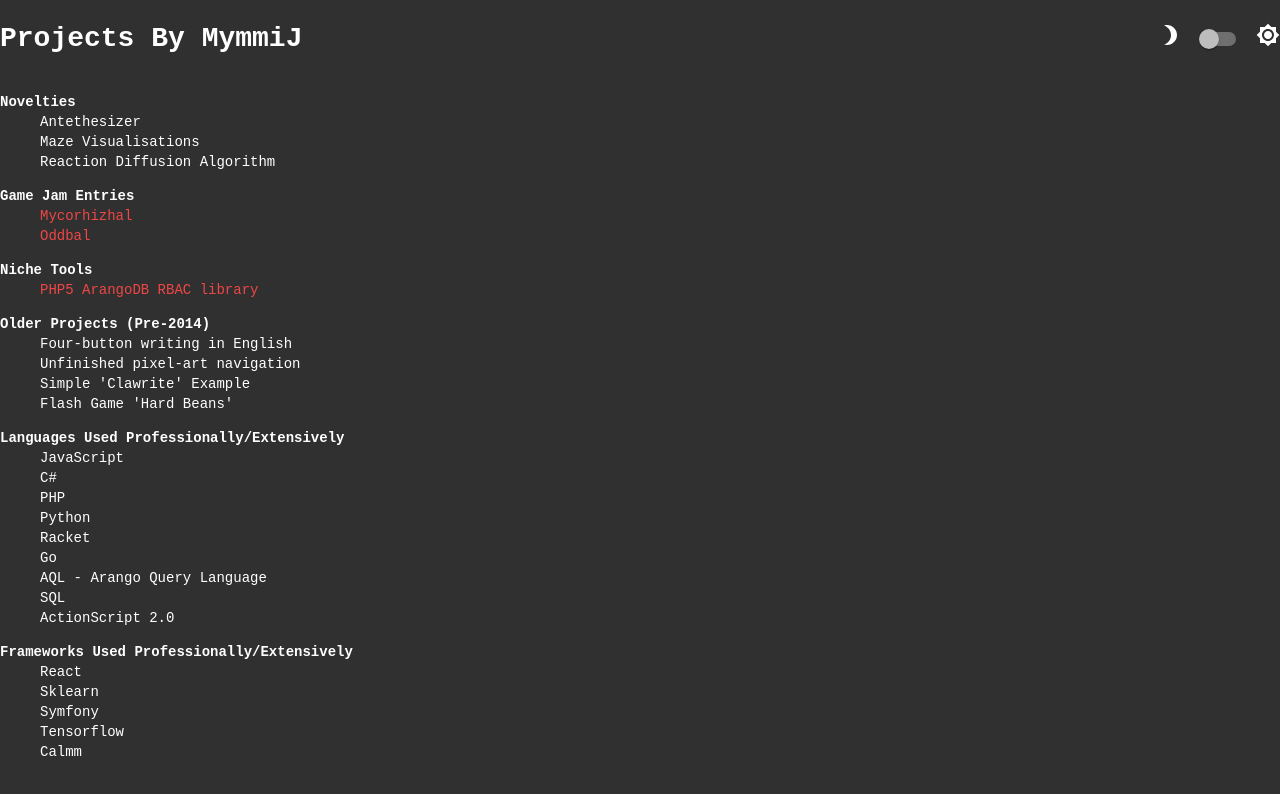
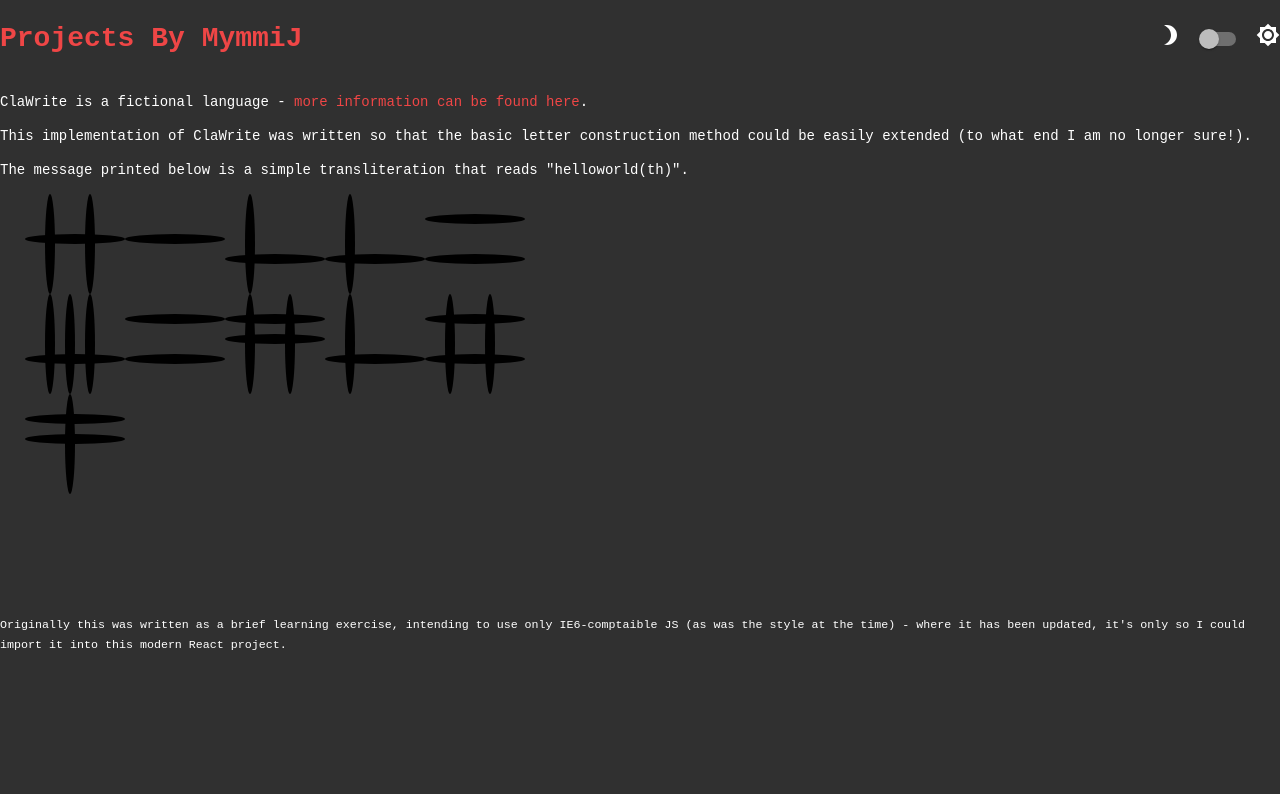
Before and after one commit to MymmiJ/personal-site, a React (Create React App) app: page /Old/Clawrite in a window 1280 px wide. Shown: the top 794 px of the page. Built offline with nearby package versions, Linux system fonts and the light colour scheme.

Commit message:
Add Clawrite example

```diff
--- a/package.json
+++ b/package.json
@@ -11,6 +11,7 @@
     "add": "^2.0.6",
     "react": "^17.0.2",
     "react-dom": "^17.0.2",
+    "react-router-dom": "^5.2.0",
     "react-scripts": "4.0.3",
     "web-vitals": "^1.0.1",
     "yarn": "^1.22.10"
--- a/src/App.js
+++ b/src/App.js
@@ -1,11 +1,17 @@
 import { useState } from 'react';
-import DefinitionList from './Lists/DefinitionList';
 import { ThemeProvider } from '@material-ui/styles';
 import useMediaQuery from '@material-ui/core/useMediaQuery';
 import { light_theme, dark_theme } from './MaterialUI/Themes/common_themes';
 import { CssBaseline, Grid } from '@material-ui/core';
 import Link from '@material-ui/core/Link';
+import {
+  BrowserRouter as Router,
+  Switch,
+  Route
+} from "react-router-dom";
 import BrightnessSwitch from './Switches/BrightnessSwitch';
+import Home from './Home';
+import Clawrite from './Clawrite';
 
 function App() {
   const prefersLightMode = useMediaQuery('(prefers-color-scheme: light)')
@@ -13,47 +19,25 @@
   const theme = lightTheme ? light_theme : dark_theme;
   const switchTheme = () => setLightTheme(current => !current);
   return (
+    <Router>
       <ThemeProvider theme={ theme }>
         <CssBaseline/>
         <header>
           <Grid container alignItems="center" alignContent="center" justify="space-between">
-          <Grid item><h1>Projects By MymmiJ</h1></Grid>
+            <Grid item><Link href="/"><h1>Projects By MymmiJ</h1></Link></Grid>
             <Grid item><BrightnessSwitch checked={ lightTheme } handleChange={ switchTheme } /></Grid>
           </Grid>
         </header>
-      <DefinitionList header="Novelties" entries={["Antethesizer", "Maze Visualisations", "Reaction Diffusion Algorithm"]}/>
-      <DefinitionList header="Game Jam Entries" entries={[
-        <Link href="https://mymmij.itch.io/mycorhizal">Mycorhizhal</Link>,
-        <Link href="https://mymmij.itch.io/oddbal">Oddbal</Link>
-      ]}/>
-       <DefinitionList header="Niche Tools" entries={[
-        <Link href="https://github.com/MymmiJ/arango-rbac-php">PHP5 ArangoDB RBAC library</Link>
-      ]}/>
-      <DefinitionList header="Older Projects (Pre-2014)" entries={[
-        "Four-button writing in English",
-        "Unfinished pixel-art navigation",
-        "Simple 'Clawrite' Example",
-        "Flash Game 'Hard Beans'"
-      ]}/>
-      <DefinitionList header="Languages Used Professionally/Extensively" entries={[
-        "JavaScript",
-        "C#",
-        "PHP",
-        "Python",
-        "Racket",
-        "Go",
-        "AQL - Arango Query Language",
-        "SQL",
-        "ActionScript 2.0"
-      ]}/>
-      <DefinitionList header="Frameworks Used Professionally/Extensively" entries={[
-        "React",
-        "Sklearn",
-        "Symfony",
-        "Tensorflow",
-        "Calmm"
-      ]}/>
+        <Switch>
+          <Route path="/Old/Clawrite">
+            <Clawrite/>
+          </Route>
+          <Route path="/">
+            <Home/>
+          </Route>
+        </Switch>
       </ThemeProvider>
+    </Router>
   );
 }
 
--- /dev/null
+++ b/src/Canvas/index.js
@@ -0,0 +1,27 @@
+import React, { useRef, useEffect } from 'react'
+
+const Canvas = ({ draw, ...rest }) => {
+  const canvasRef = useRef(null)
+
+  useEffect(() => {
+    const canvas = canvasRef.current
+    const context = canvas.getContext('2d')
+    let frameCount = 0
+    let animationFrameId
+
+    const render = () => {
+      frameCount++
+      draw(context, frameCount)
+      animationFrameId = window.requestAnimationFrame(render)
+    }
+    render()
+
+    return () => {
+      window.cancelAnimationFrame(animationFrameId)
+    }
+  }, [draw])
+
+  return <canvas ref={canvasRef} {...rest}/>
+}
+
+export default Canvas
--- /dev/null
+++ b/src/Clawrite/constants.js
@@ -0,0 +1,19 @@
+const EASTWEST = true;
+const NORTHSOUTH = false;
+
+const size = 50;
+const length_to_width_ratio = 5;
+const symbol_size = 3;
+
+const letters = {
+    h: 42, //101010, i.e. two vertical slashes and a horizontal slash
+    e: 2, ////10 (010000)
+    l: 12, //1100 (001100)
+    o: 5,
+    w: 60,
+    r: 43,
+    d: 45,
+    th: 19
+}
+
+export { EASTWEST, NORTHSOUTH, size, length_to_width_ratio, symbol_size, letters };
--- /dev/null
+++ b/src/Clawrite/draw.js
@@ -0,0 +1,72 @@
+import { EASTWEST, NORTHSOUTH, size, length_to_width_ratio, symbol_size } from "./constants";
+
+let cursor_location = 25; // Oh dear.
+
+const drawSlash = (context, centerPointX, centerPointY, length, orientation) => {
+    let lengthX;
+    let lengthY;
+
+    if(orientation) {
+        lengthX = length;
+        lengthY = length / 10;
+    } else {
+        lengthX = length/10
+        lengthY = length;
+    }
+
+    context.beginPath();
+    context.ellipse(centerPointX,centerPointY,lengthX,lengthY,0,0,2*Math.PI);
+    context.fill();
+    //TODO: Learn canvas better - make clawmarks look more clawlike?
+    // Note from the future - and I never did.
+};
+
+const drawSymbol = (context, input, size, symbolSize, rowNumber, ltw) => {
+    let slashAcrossNumber = 0;
+    let slashDownNumber = 0; //initialise here to be used in loops
+    //we can use 2 ints as our input to show which slashes to draw and which to leave out as though they were vectors of booleans (I guess they are)
+    //this means we can extend our ClaWrite system to include writing with 4 or more slashes at a time, or to write a full sentence from just a number
+    while(slashAcrossNumber < symbolSize) {
+        if(input & 1) { //I chose input & 1 instead of input % 2 because I believe in this case it reflects the nature of the operation better - conveying bits into an &1, rather than performing a mathematical operation. I doubt there's a performance implication.
+            drawSlash(context, cursor_location + size, 25 + (2 * slashAcrossNumber * (size / ltw)) + ((size * 2) * rowNumber), size, EASTWEST); //the second argument just makes the gap between slashes
+        } else {
+            //do nothing
+        }
+        input >>= 1; //again, this reflects the nature of the operation better than /= 2 in my opinion
+
+        ++slashAcrossNumber;
+    }
+
+    while(slashDownNumber < symbolSize) {
+        if(input & 1) {
+            drawSlash(context, cursor_location + (size / 2) + (2 * slashDownNumber * (size / ltw)), 25 + (size / 2) + ((size * 2) * rowNumber), size, NORTHSOUTH);
+        } else { //do nothing
+        }
+        input >>= 1;
+        ++slashDownNumber;
+    }
+}
+
+const writeString = (context, input_array) => {
+    let row_number = 0;
+
+    let i = 0;
+    const len = input_array.length;
+    const cwidth = context.canvas.width;
+    while(i < len) {
+        if(cursor_location > cwidth - (size * 2)) {
+            //very simple text wrapping
+            cursor_location = 25;
+            row_number++;
+            drawSymbol(context, input_array[i], size, symbol_size, row_number, length_to_width_ratio);
+            cursor_location += (size * 2);
+        } else {
+            drawSymbol(context, input_array[i], size, symbol_size, row_number, length_to_width_ratio);
+            cursor_location += (size * 2);
+            console.log(input_array[i], cursor_location);
+        }
+        ++i;
+    }
+}
+
+export default writeString;
--- /dev/null
+++ b/src/Clawrite/index.js
@@ -0,0 +1,25 @@
+import { useState } from "react";
+import Canvas from "../Canvas";
+import { letters } from "./constants";
+import writeString from "./draw";
+import Link from '@material-ui/core/Link';
+const { h,e,l,o,w,r,d,th } = letters;
+
+const Clawrite = () => {
+    const [ranOnce, setOnce] = useState(false);
+    const draw = (ctx, frameCount) => {
+        if(!ranOnce) {
+            writeString(ctx, [h,e,l,l,o,w,o,r,l,d,th]);
+            setOnce(true);
+        }
+    }
+    return <div>
+        <p>ClaWrite is a fictional language - <Link href="http://www.tomorrowlands.org/draconity/clawrite.html">more information can be found here</Link>.</p>
+	    <p>This implementation of ClaWrite was written so that the basic letter construction method could be easily extended (to what end I am no longer sure!).</p>
+	    <p>The message printed below is a simple transliteration that reads "helloworld(th)".</p>
+        <Canvas draw={ draw } height={ 400 } width={ 600 } />
+        <p><small>Originally this was written as a brief learning exercise, intending to use only IE6-comptaible JS (as was the style at the time) - where it has been updated, it's only so I could import it into this modern React project.</small></p>
+    </div>;
+}
+
+export default Clawrite;
--- /dev/null
+++ b/src/Home/index.js
@@ -0,0 +1,58 @@
+import Link from '@material-ui/core/Link';
+import DefinitionList from '../Lists/DefinitionList';
+
+const Home = () => {
+    return <div>
+        <DefinitionList header="Novelties" entries={[
+            "Antethesizer",
+            "Algorithm Bookclub"
+        ]}/>
+        <DefinitionList header="Game Jam Entries" entries={[
+          <Link href="https://mymmij.itch.io/mycorhizal">Mycorhizhal</Link>,
+          <Link href="https://mymmij.itch.io/oddbal">Oddbal</Link>
+        ]}/>
+        <DefinitionList header="Niche Tools" entries={[
+          <Link href="https://github.com/MymmiJ/arango-rbac-php">PHP5 ArangoDB RBAC library</Link>
+        ]}/>
+        <DefinitionList header="Older Projects (Pre-2014)" entries={[
+          "Four-button writing in English",
+          "Unfinished pixel-art navigation",
+          <Link href="/Old/Clawrite">Simple 'Clawrite' Example</Link>,
+          <Link href="https://www.kongregate.com/games/Jaywalker2/hard-beans">Flash Game 'Hard Beans'</Link>
+        ]}/>
+        <DefinitionList header="Languages Used Professionally/Extensively" entries={[
+          "JavaScript",
+          "C#",
+          "PHP",
+          "Python",
+          "Racket",
+          "Go",
+          "AQL - Arango Query Language",
+          "SQL"
+        ]}/>
+        <DefinitionList header="Frameworks Used Professionally/Extensively" entries={[
+          "React",
+          "Sklearn",
+          "Symfony",
+          "Tensorflow",
+          "Calmm",
+        ]}/>
+        <DefinitionList header="Technologies I Love" entries={[
+          <Link href="https://github.com/bitnami-labs/sealed-secrets">Sealed Secrets</Link>,
+          <Link href="https://unity.com/">Unity</Link>,
+          <Link href="https://www.blender.org/">Blender</Link>,
+          <Link href="https://scikit-learn.org/stable/modules/generated/sklearn.ensemble.RandomForestClassifier.html">Random Forests</Link>,
+          <Link href="https://www.tensorflow.org/tutorials/images/transfer_learning">Transfer Learning</Link>,
+          <Link href="https://www.haskell.org/tutorial/patterns.html">Pattern Matching</Link>
+        ]}/>
+        <DefinitionList header="Causes I Support" entries={[
+          <Link href="https://www.bristollawcentre.org.uk/help-us/donate/">Bristol Law Centre</Link>,
+          <Link href="https://mermaidsuk.org.uk/donate/">Mermaids UK</Link>,
+          <Link href="https://www.msf.org/">Médecins Sans Frontières</Link>,
+          <Link href="https://www.amnesty.org.uk/">Amnesty International</Link>,
+          <Link href="https://www.givewell.org/charities/sci-foundation">Schistosomiasis Foundation</Link>
+        ]}/>
+    </div>
+};
+
+export default Home;
```
Also changed, not shown: 1 other file (tests, documents, lock files or other folders). Lines whose indentation alone changed are shown as unchanged.
